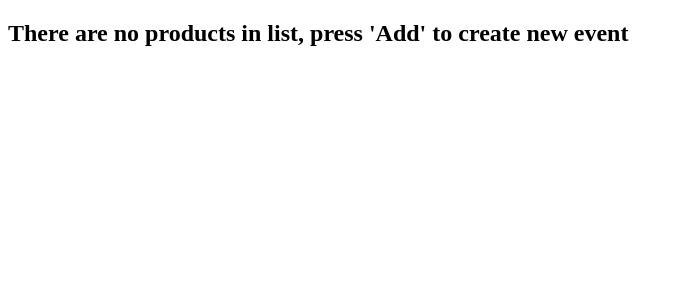
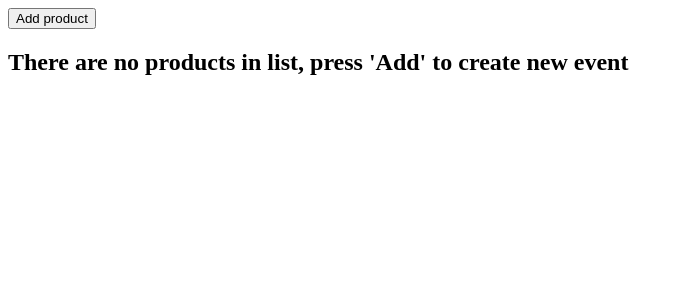
Before and after one commit to AleksTor2208/Python_crud_app, a Flask app: page / in a window 1280 px wide. Shown: the top 300 px of the page, without its empty margins (0-684 px from the left). Run offline with Flask 2, Linux system fonts and the light colour scheme; data that the repository does not hold is empty; some web fonts are replaced.

Commit message:
add button to add new product^C

```diff
--- a/main.py
+++ b/main.py
@@ -12,5 +12,9 @@ def index():
     products = Product.get_all()
     return render_template("index.html", products=products)
 
+@app.route("/product/new", methods=["GET", "POST"])
+def add_product():
+    return redirect(url_for("index"))
+
 if __name__ == "__main__":
     app.run(debug=True)
--- a/templates/index.html
+++ b/templates/index.html
@@ -1,6 +1,10 @@
 {% include "header.html" %}
 
 <body>
+    <form action="product/new">
+        <button class="add_product_button">Add product</button>
+    </form>
+
     {% if products %}
     <table>
         <tr>
```
